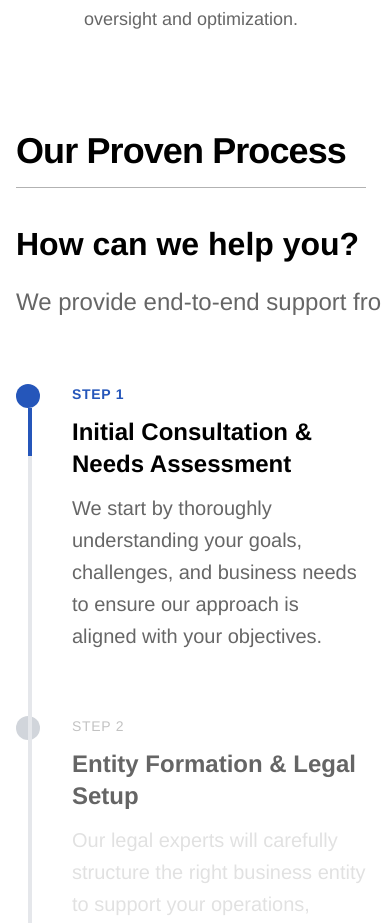
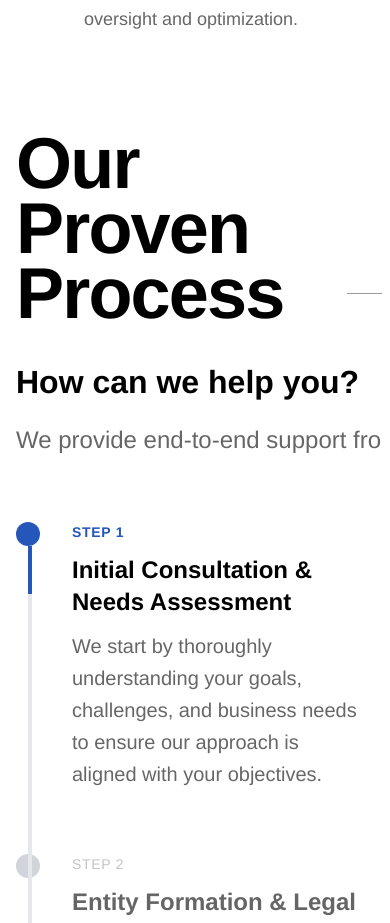
Before and after one commit to Veniche/pokum-test, a React (Vite) app: page / in a window 390 px wide. Shown: the part 4400-5323 px from the top of the page. Built offline with nearby package versions, Linux system fonts and the light colour scheme.

Commit message:
responsive final

```diff
--- a/client/pages/Contact.tsx
+++ b/client/pages/Contact.tsx
@@ -301,7 +301,7 @@ export default function Contact() {
                 <img
                   src="https://api.builder.io/api/v1/image/assets/TEMP/e0728f26d3bdf73e27a4231eca2857954f325cb7?width=1200"
                   alt="Vintage rotary phone"
-                  className="w-full h-auto max-w-full"
+                  className="w-full h-auto max-w-full opacity-30 xl:opacity-100"
                 />
               </div>
             </div>
@@ -317,8 +317,8 @@ export default function Contact() {
         <div className="w-full px-4 sm:px-8 md:px-16 lg:px-[120px]">
           <div className="max-w-7xl">
             <div className="grid grid-cols-1 lg:grid-cols-3 gap-20">
-            {/* Contact Information */}
-            <div className="space-y-12">
+            {/* Contact Information - Hidden on mobile, visible on lg and up */}
+            <div className="hidden lg:block space-y-12">
               <div className="space-y-5">
                 <h2 className="text-4xl font-bold text-black font-helvetica-world">Contact Information</h2>
                 <p className="text-lg text-gray-500 font-helvetica-world leading-7">
@@ -568,18 +568,18 @@ export default function Contact() {
                   <Button
                     type="submit"
                     disabled={isSubmitting}
-                    className="bg-transparent border-2 border-black text-black hover:bg-black hover:text-white px-8 py-5 rounded-xl font-bold text-lg group transition-colors"
+                    className="bg-transparent border-2 border-black text-black hover:bg-black hover:text-white px-10 py-6 rounded-xl font-bold text-xl group transition-all duration-200 transform hover:scale-105"
                   >
                     {isSubmitting ? (
-                      <>
-                        <Loader2 className="mr-2 h-5 w-5 animate-spin" />
-                        Sending...
-                      </>
+                      <div className="flex items-center px-4">
+                        <Loader2 className="mr-3 h-6 w-6 animate-spin" />
+                        <span className="text-xl">Sending...</span>
+                      </div>
                     ) : (
-                      <>
-                        Send Inquiry
-                        <ArrowRight className="ml-3 h-6 w-6 group-hover:translate-x-1 transition-transform" />
-                      </>
+                      <div className="flex items-center px-2">
+                        <span className="text-xl">Send Inquiry</span>
+                        <ArrowRight className="ml-4 h-7 w-7 group-hover:translate-x-2 transition-transform duration-200" />
+                      </div>
                     )}
                   </Button>
                 </div>
--- a/client/pages/Index.tsx
+++ b/client/pages/Index.tsx
@@ -573,10 +573,13 @@ export default function Index() {
             {/* Mobile Layout */}
             <div className="lg:hidden">
               <div className="relative">
-                <h2 className="text-4xl font-bold text-black font-helvetica-world tracking-tight">
-                  Our Proven Process
+                <h2 className="text-7xl font-bold text-black font-helvetica-world tracking-tight leading-[0.9] max-w-[90%]">
+                  Our Proven
+                  <div className="relative">
+                    <span>Process</span>
+                    <div className="absolute left-full top-1/2 w-[50vw] sm:w-screen h-[1px] bg-black/40 ml-4 sm:ml-8 left-[256px]"></div>
+                  </div>
                 </h2>
-                <div className="w-full h-px bg-black/30 mt-4 mb-6"></div>
               </div>
             </div>
 
```
